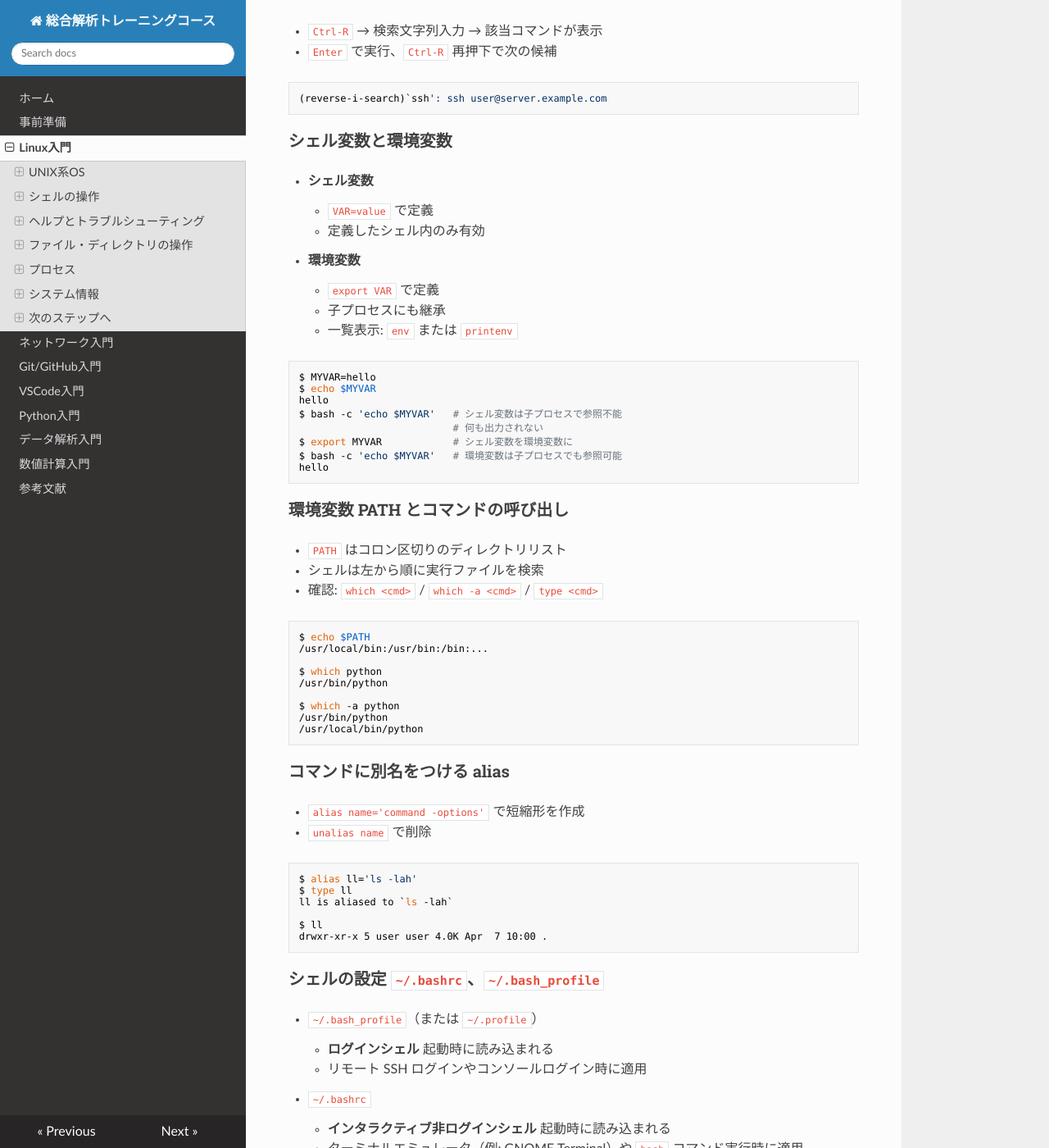
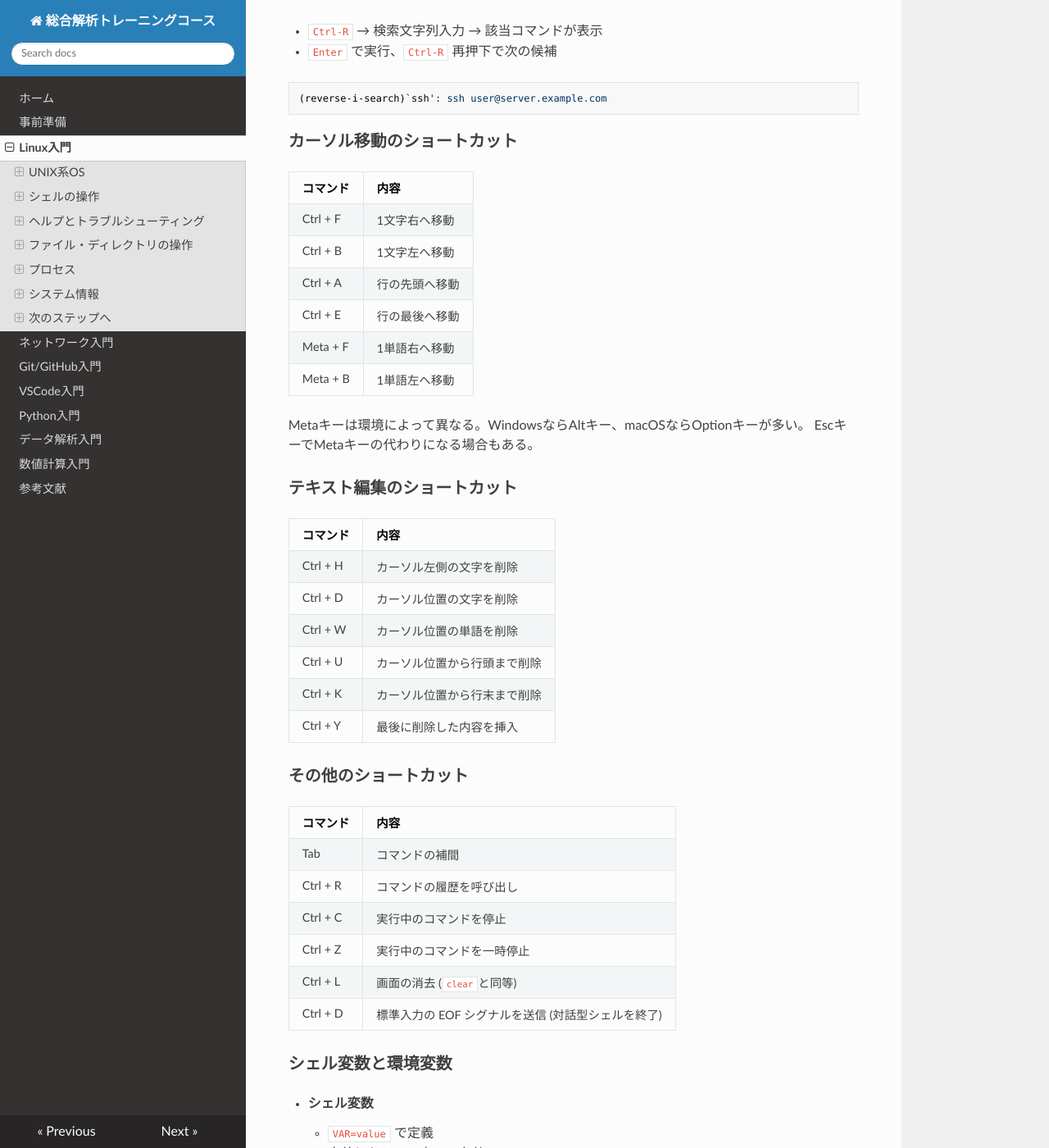
Before and after one commit to is-isee/training_course, an MkDocs documentation site: the page built from docs/linux_usage.md, in a window 1280 px wide and 1400 px high, scrolled down 2252 px. Shown: the whole window at 82% size. Built offline with MkDocs 1.6.1, drawn with Linux system fonts in a browser that asks for light colours; nearby versions of some CDN libraries.

Commit message:
added notes on Shell shortcut

````diff
--- a/docs/linux_usage.md
+++ b/docs/linux_usage.md
@@ -83,6 +83,42 @@ TabとCtrl-Rを積極的に使い、できる限りタイピングの数を減
 ```bash
 (reverse-i-search)`ssh': ssh user@server.example.com
 ```
+
+### カーソル移動のショートカット
+
+| コマンド | 内容 |
+| ---- | ---- |
+| Ctrl + F | 1文字右へ移動 |
+| Ctrl + B | 1文字左へ移動 |
+| Ctrl + A | 行の先頭へ移動 |
+| Ctrl + E | 行の最後へ移動 |
+| Meta + F | 1単語右へ移動 |
+| Meta + B | 1単語左へ移動 |
+
+Metaキーは環境によって異なる。WindowsならAltキー、macOSならOptionキーが多い。
+EscキーでMetaキーの代わりになる場合もある。
+
+### テキスト編集のショートカット
+
+| コマンド | 内容 |
+| ---- | ---- |
+| Ctrl + H | カーソル左側の文字を削除 |
+| Ctrl + D | カーソル位置の文字を削除 |
+| Ctrl + W | カーソル位置の単語を削除 |
+| Ctrl + U | カーソル位置から行頭まで削除 |
+| Ctrl + K | カーソル位置から行末まで削除 |
+| Ctrl + Y | 最後に削除した内容を挿入 |
+
+### その他のショートカット
+
+| コマンド | 内容 |
+| ---- | ---- |
+| Tab | コマンドの補間 |
+| Ctrl + R | コマンドの履歴を呼び出し |
+| Ctrl + C | 実行中のコマンドを停止 |
+| Ctrl + Z | 実行中のコマンドを一時停止 |
+| Ctrl + L | 画面の消去 (`clear`と同等) |
+| Ctrl + D | 標準入力の EOF シグナルを送信 (対話型シェルを終了) |
 
 ### シェル変数と環境変数
 
````
